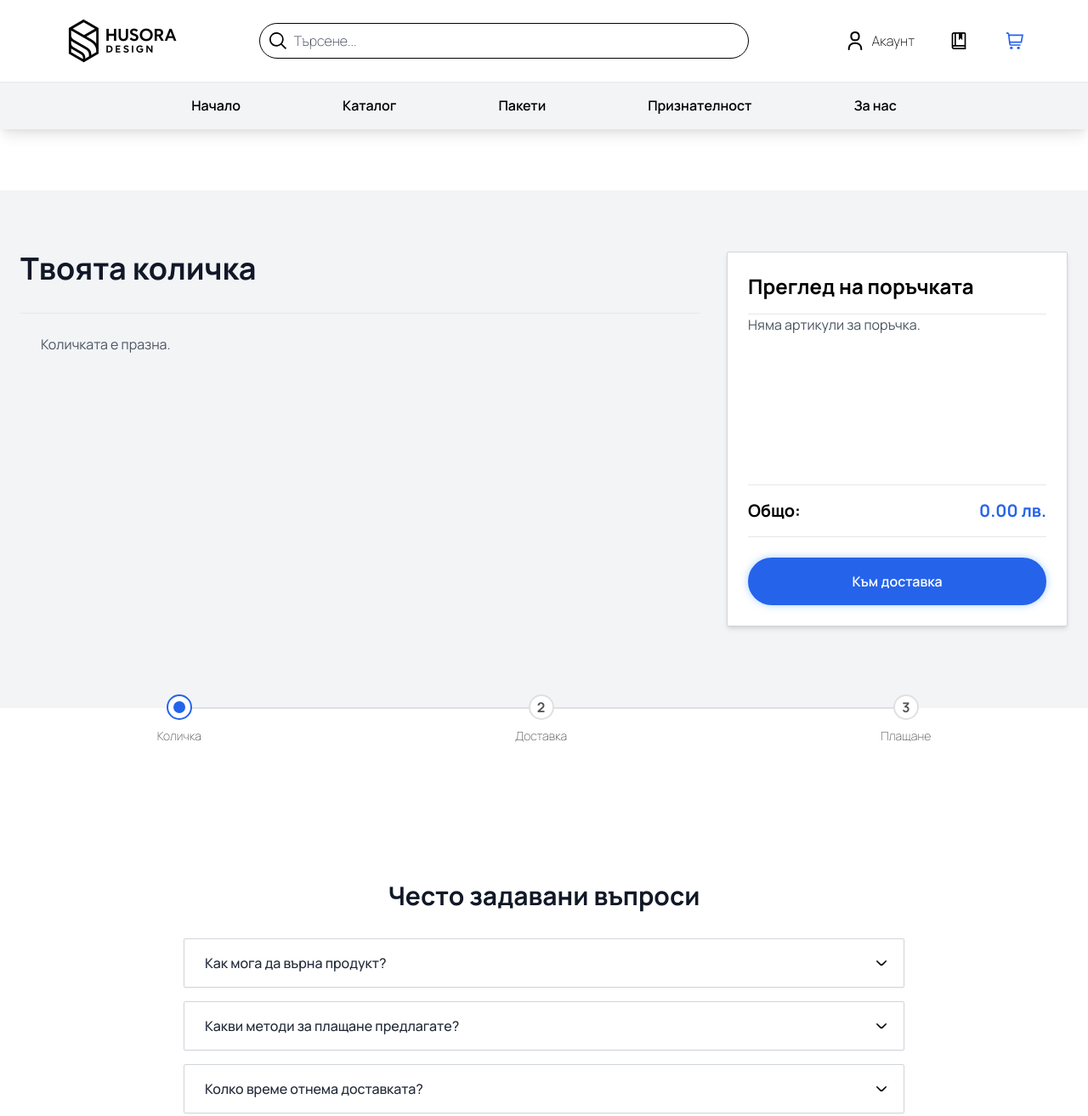
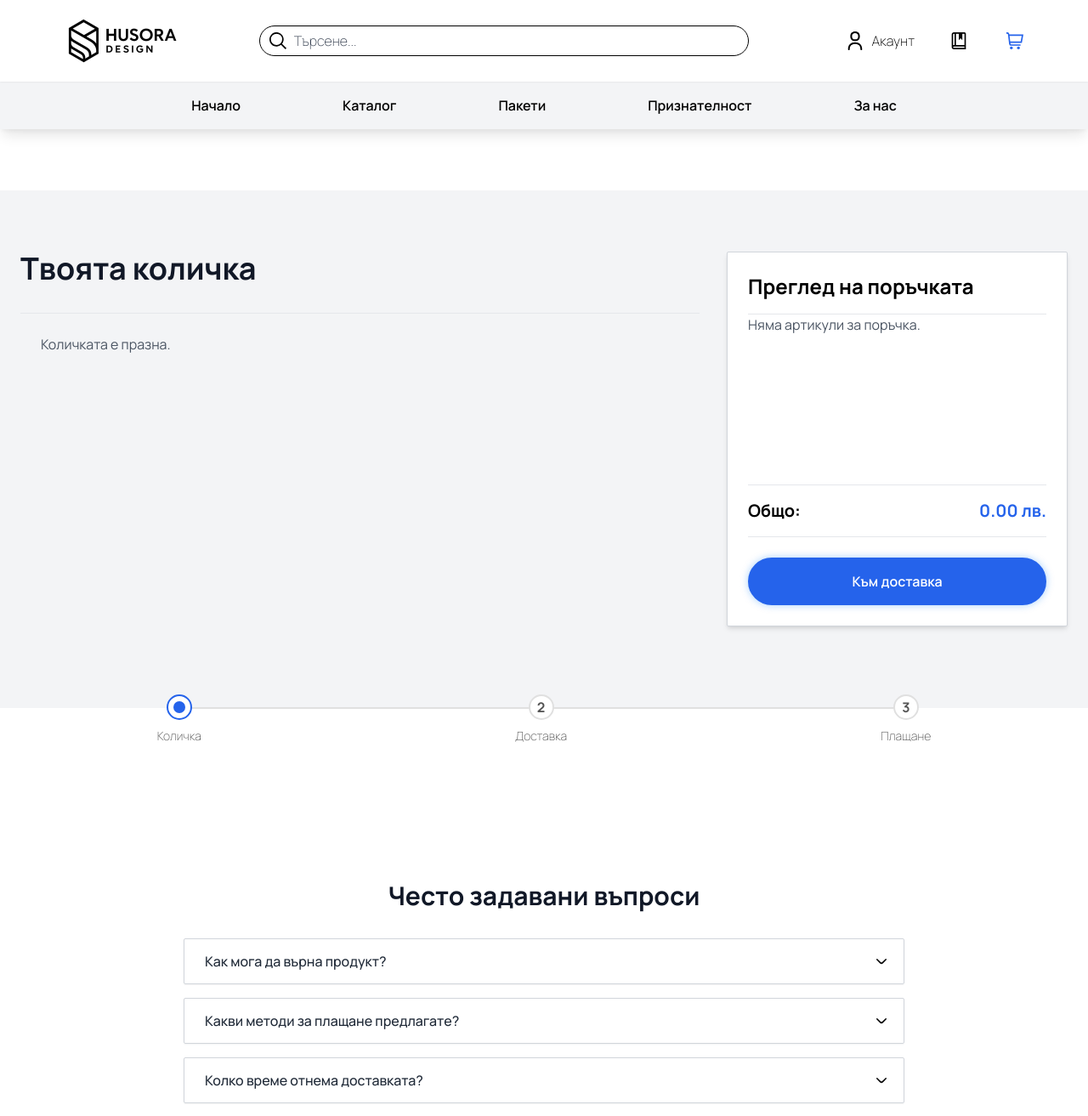
Before and after one commit to morunata/husora-store, a website: page cart.html in a window 1280 px wide. Shown: the top 1313 px of the page at 85% size. Drawn offline with nearby package versions, Linux system fonts and the light colour scheme.

Commit message:
Update cart.css

```diff
--- a/css/cart.css
+++ b/css/cart.css
@@ -207,14 +207,6 @@ h2 {
        to be a specific Oswald weight, e.g., font-weight: 400; */
   }
 
-button {
-
-    font-family: 'Manrope', sans-serif;
-    font-weight: 100; /* Apply to the root html element */
-    /* You can optionally set a default font-weight here if you want most text
-       to be a specific Oswald weight, e.g., font-weight: 400; */
-
-}
 
 div {
 
@@ -222,18 +214,17 @@ div {
     font-weight: 400;
   }
 
+button, input, optgroup, select, textarea {
+  font-family: inherit;
+  font-size: 100%;
+  line-height: 1.15;
+  margin: 0;
+}
+
 p {
 
     font-family: 'Manrope', sans-serif;
     font-weight: 400; /* Apply to the root html element */
-    /* You can optionally set a default font-weight here if you want most text
-       to be a specific Oswald weight, e.g., font-weight: 400; */
-  }
-
-input {
-
-    font-family: 'Manrope', sans-serif;
-    font-weight: 200; /* Apply to the root html element */
     /* You can optionally set a default font-weight here if you want most text
        to be a specific Oswald weight, e.g., font-weight: 400; */
   }
```
